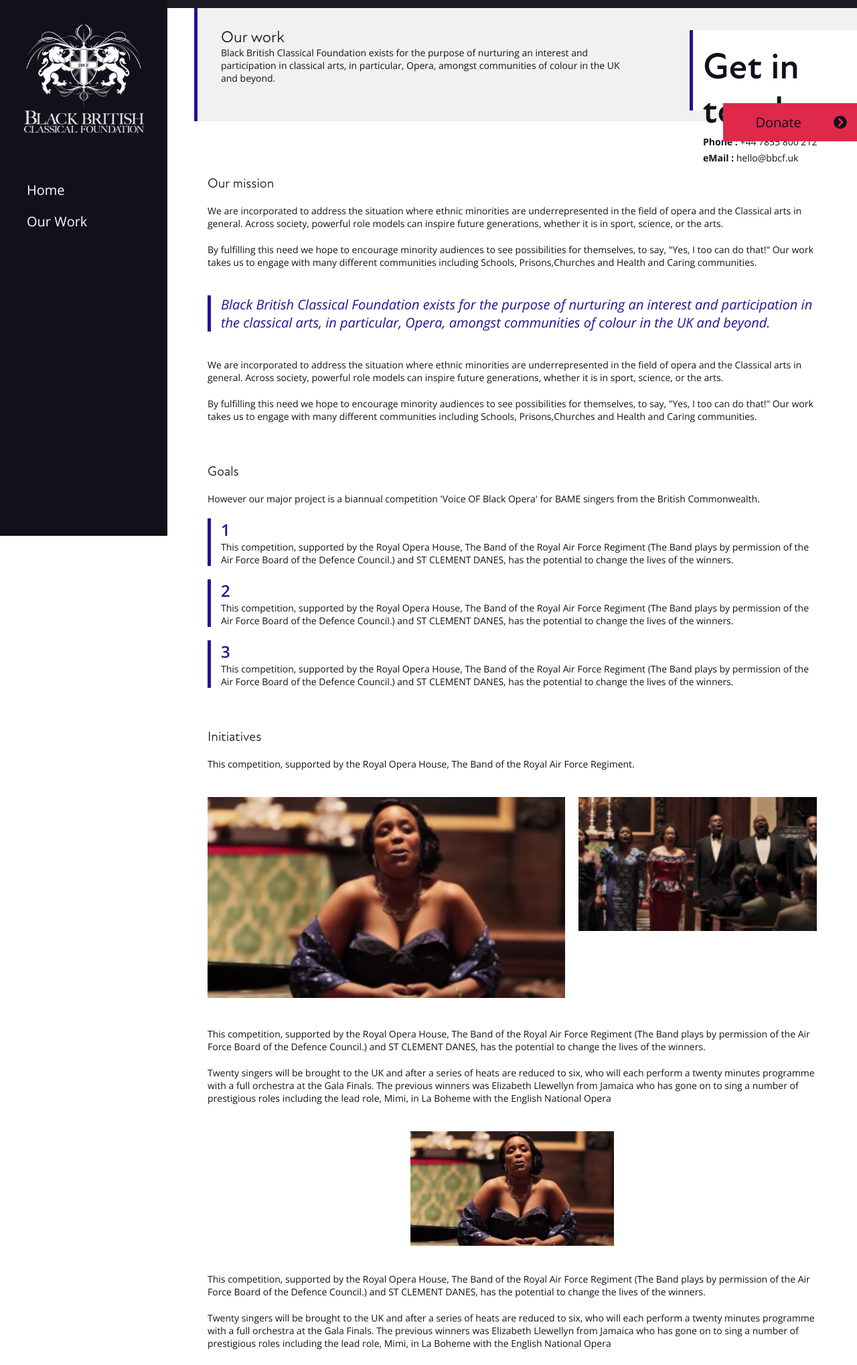
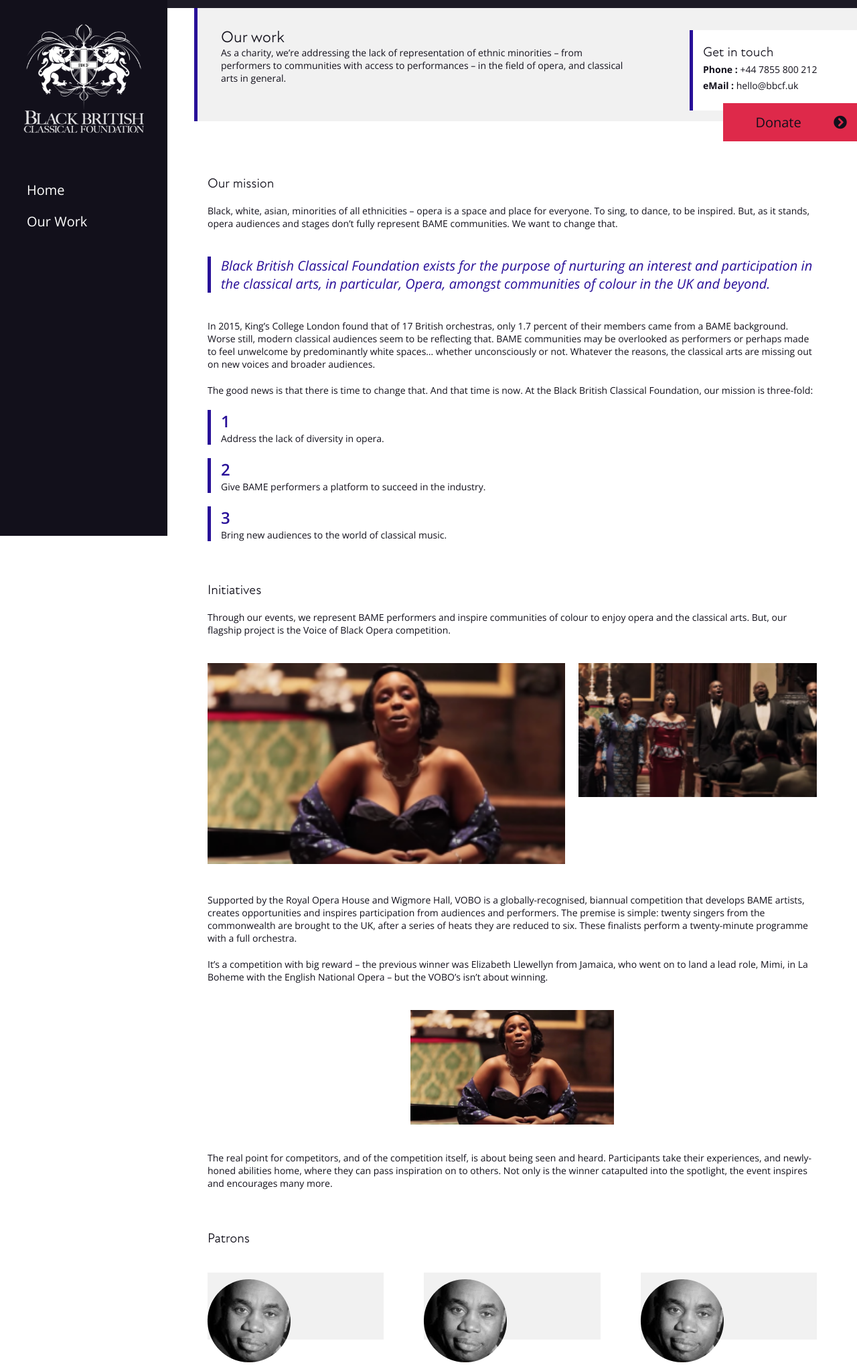
Before and after one commit to amarssadal/bbfc, a Flask app: template templates/our_work.html in a window 1280 px wide. Shown: the top 2038 px of the page at 67% size. Run offline with Flask 2, Linux system fonts and the light colour scheme; the template is opened without the code that fills it, so the values that code supplies are empty; style sheets or scripts are compiled from the project's sources; some libraries are stand-ins or nearby versions.

Commit message:
copy changes

```diff
--- a/instance/default.py
+++ b/instance/default.py
@@ -17,3 +17,5 @@
 ADMIN_PASSWORD = "glassk967"
 
 IMAGE_BASE_PATH = 'static/events/'
+
+MAILCHIMP_API_KEY = 'd1c55cb99260f96e3ad2260075dd9819-us16'
--- a/static/css/_variables.scss
+++ b/static/css/_variables.scss
@@ -35,7 +35,6 @@
 $color_white: #ffffff;
 
 $wrapper_background: #1D1B26;
-
 
 //|Fonts
 $serif_font: 'PT-Serif', serif;
--- a/static/css/menu.css
+++ b/static/css/menu.css
@@ -304,7 +304,7 @@
 .wrapper .nav_bar .menu {
   color: #ffffff;
   margin: 20px;
-  overflow: hidden;
+  overflow: auto;
 }
 
 .wrapper .nav_bar .menu .item {
@@ -318,7 +318,7 @@
 }
 
 .wrapper .nav_bar .menu .item .sub_menu {
-  overflow: hidden;
+  overflow: auto;
   max-height: 0;
 }
 
--- a/templates/base.html
+++ b/templates/base.html
@@ -3,6 +3,7 @@
     <head>
         <meta charset="UTF-8">
         <meta name="viewport" content="width=device-width, initial-scale=1.0">
+        {% block meta %}{% endblock %}
         <!-- <link rel="stylesheet" href="{{ url_for('static', filename='/css/main.css') }}"> -->
         <link rel="stylesheet" href="{{ url_for('static', filename='/css/menu.css') }}">
         <link rel="stylesheet" href="https://use.fontawesome.com/releases/v5.13.1/css/all.css" integrity="sha384-xxzQGERXS00kBmZW/6qxqJPyxW3UR0BPsL4c8ILaIWXva5kFi7TxkIIaMiKtqV1Q" crossorigin="anonymous">
@@ -28,11 +29,13 @@
                 {% endblock %}
                 <div class="footer section_margins">
                     <div class="top">
-                        <h2>We need your support</h2>
+                        <h2>Will you support change?</h2>
                     </div>
                     <div class="left">
                             <p>
-                                Our work depends on the support and contributions of people like you. If you want to perform, raise funds or collaborate in any way, we'd love to hear from you.
+                                Changing the industry isn’t going to be easy, but it’s possible. Our success depends on
+                                the support of people like you. If you’d like to perform, raise funds or collaborate in
+                                any way, we’re all ears.
                             </p>
                             <p>
                                 Contact us: hello@bbcf.uk | +44 7855 800 212
@@ -43,25 +46,25 @@
                     </div>
                     <div class="right">
                         <div class="button_with_arrow background_color_red">
-                            <div>Donate</div>
+                            <div>Support BBCF</div>
                             <div></div>
                             <div><img src="{{ url_for('static', filename='/images/svg/Icon_arrow.svg') }}"></div>
                         </div>
-                        <div class="button_with_arrow">
-                            <div>Volunteer</div>
-                            <div></div>
-                            <div><img src="{{ url_for('static', filename='/images/svg/Icon_arrow.svg') }}"></div>
-                        </div>
-                        <div class="button_with_arrow">
-                            <div>Collaborate</div>
-                            <div></div>
-                            <div><img src="{{ url_for('static', filename='/images/svg/Icon_arrow.svg') }}"></div>
-                        </div>
-                        <div class="button_with_arrow">
-                            <div>Perform</div>
-                            <div></div>
-                            <div><img src="{{ url_for('static', filename='/images/svg/Icon_arrow.svg') }}"></div>
-                        </div>
+<!--                        <div class="button_with_arrow">-->
+<!--                            <div>Volunteer</div>-->
+<!--                            <div></div>-->
+<!--                            <div><img src="{{ url_for('static', filename='/images/svg/Icon_arrow.svg') }}"></div>-->
+<!--                        </div>-->
+<!--                        <div class="button_with_arrow">-->
+<!--                            <div>Collaborate</div>-->
+<!--                            <div></div>-->
+<!--                            <div><img src="{{ url_for('static', filename='/images/svg/Icon_arrow.svg') }}"></div>-->
+<!--                        </div>-->
+<!--                        <div class="button_with_arrow">-->
+<!--                            <div>Perform</div>-->
+<!--                            <div></div>-->
+<!--                            <div><img src="{{ url_for('static', filename='/images/svg/Icon_arrow.svg') }}"></div>-->
+<!--                        </div>-->
                     </div>
                     <div class="bottom">
                         <span>
--- a/templates/our_work.html
+++ b/templates/our_work.html
@@ -2,6 +2,12 @@
 
 {% block css %}
     <link rel="stylesheet" href="{{ url_for('static', filename='/css/our_work.css') }}">
+{% endblock %}
+
+{% block meta %}
+<meta name="title" content="BBCF: Diversifying Opera and Classical Arts">
+<meta name="description" content="Opera and the classical arts need diversity. Not just in performers, but audiences too.
+Here’s how we’re making that a reality. ">
 {% endblock %}
 
 {% block title %}
@@ -14,13 +20,14 @@
             <div class="left">
                 <h3>Our work</h3>
                 <div class="subtext">
-                    Black British Classical Foundation exists for the purpose of nurturing an interest and participation in classical arts, in particular, Opera, amongst communities of colour in the UK and beyond.
+                    As a charity, we’re addressing the lack of representation of ethnic minorities – from performers to
+                    communities with access to performances – in the field of opera, and classical arts in general.
                 </div>
             </div>
             <div class="right">
                 <div class="contact_box">
                     <div class="head stick_box">
-                        <h6>Get in touch</h6>
+                        <h4>Get in touch</h4>
                     </div>
                     <p><span class="bold">Phone : </span>+44 7855 800 212</p>
                     <p><span class="bold">eMail : </span>hello@bbcf.uk</p>
@@ -29,7 +36,7 @@
             <div class="button_with_arrow donate">
                 <div>Donate</div>
                 <div></div>
-                <div><i class="fas fa-chevron-circle-right"></i></ion-icon></div>
+                <div><i class="fas fa-chevron-circle-right"></i></div>
             </div>
             <div id="our_mission"></div>
         </div>
@@ -38,10 +45,9 @@
                 Our mission
             </h4>
             <div class="text_block">
-                We are incorporated  to address the situation where ethnic minorities are underrepresented in the field of opera and the Classical arts in general. Across society, powerful role models can inspire future generations, whether it is in sport, science, or the arts.
-            </div>
-            <div class="text_block">
-                By fulfilling this need we hope to encourage minority audiences to see possibilities for themselves, to say, "Yes, I too can do that!" Our work takes us to engage with many different communities including Schools, Prisons,Churches and Health and Caring communities.
+                Black, white, asian, minorities of all ethnicities – opera is a space and place for everyone. To sing,
+                to dance, to be inspired. But, as it stands, opera audiences and stages don’t fully represent BAME
+                communities. We want to change that.
             </div>
             <div class="text_block blue_box">
                 <div class="stick_box">
@@ -49,17 +55,16 @@
                 </div>
             </div>
             <div class="text_block">
-                We are incorporated  to address the situation where ethnic minorities are underrepresented in the field of opera and the Classical arts in general. Across society, powerful role models can inspire future generations, whether it is in sport, science, or the arts.
+                In 2015, King’s College London found that of 17 British orchestras, only 1.7 percent of their members
+                came from a BAME background. Worse still, modern classical audiences seem to be reflecting that. BAME
+                communities may be overlooked as performers or perhaps made to feel unwelcome by predominantly white
+                spaces… whether unconsciously or not. Whatever the reasons, the classical arts are missing out on new
+                voices and broader audiences.
             </div>
             <div class="text_block">
-                By fulfilling this need we hope to encourage minority audiences to see possibilities for themselves, to say, "Yes, I too can do that!" Our work takes us to engage with many different communities including Schools, Prisons,Churches and Health and Caring communities.
+                The good news is that there is time to change that. And that time is now. At the Black British Classical
+                Foundation, our mission is three-fold:
                 <div  id="goals"></div>
-            </div>
-            <h4>
-                Goals
-            </h4>
-            <div class="text_block">
-                However our major project is a biannual competition 'Voice OF Black Opera' for BAME singers from the British Commonwealth.
             </div>
             <div class="text_block">
                 <div class="stick_box">
@@ -67,7 +72,7 @@
                         1
                     </div>
                     <div class="text">
-                        This competition, supported by the Royal Opera House, The Band of the Royal Air Force Regiment (The Band plays by permission of the Air Force Board of the Defence Council.) and ST CLEMENT DANES, has the potential  to change the lives of the winners.
+                        Address the lack of diversity in opera.
                     </div>
                 </div>
             </div>
@@ -77,7 +82,7 @@
                         2
                     </div>
                     <div class="text">
-                        This competition, supported by the Royal Opera House, The Band of the Royal Air Force Regiment (The Band plays by permission of the Air Force Board of the Defence Council.) and ST CLEMENT DANES, has the potential  to change the lives of the winners.
+                        Give BAME performers a platform to succeed in the industry.
                     </div>
                 </div>
             </div>
@@ -87,7 +92,7 @@
                         3
                     </div>
                     <div class="text">
-                        This competition, supported by the Royal Opera House, The Band of the Royal Air Force Regiment (The Band plays by permission of the Air Force Board of the Defence Council.) and ST CLEMENT DANES, has the potential  to change the lives of the winners.
+                        Bring new audiences to the world of classical music.
                     </div>
                 </div>
                 <div id="initiatives"></div>
@@ -96,7 +101,8 @@
                 Initiatives
             </h4>
             <div class="text_block">
-                This competition, supported by the Royal Opera House, The Band of the Royal Air Force Regiment.
+                Through our events, we represent BAME performers and inspire communities of colour to enjoy opera and
+                the classical arts. But, our flagship project is the Voice of Black Opera competition.
             </div>
             <div class="image_box two_image">
                 <div>
@@ -107,20 +113,84 @@
                 </div>
             </div>
             <div class="text_block">
-                This competition, supported by the Royal Opera House, The Band of the Royal Air Force Regiment (The Band plays by permission of the Air Force Board of the Defence Council.) and ST CLEMENT DANES, has the potential  to change the lives of the winners.
+                Supported by the Royal Opera House and Wigmore Hall, VOBO is a globally-recognised, biannual competition
+                that develops BAME artists, creates opportunities and inspires participation from audiences and
+                performers. The premise is simple: twenty singers from the commonwealth are brought to the UK, after a
+                series of heats they are reduced to six. These finalists perform a twenty-minute programme with a full
+                orchestra.
             </div>
             <div class="text_block">
-                Twenty singers will be brought to the UK and after a series of heats are reduced to six, who will each perform a twenty minutes programme with a full orchestra at the Gala Finals. The previous winners was Elizabeth Llewellyn from Jamaica who has gone on to sing a number of prestigious roles including the lead role, Mimi, in La Boheme with the English National Opera
+                It’s a competition with big reward – the previous winner was Elizabeth Llewellyn from Jamaica, who went
+                on to land a lead role, Mimi, in La Boheme with the English National Opera – but the VOBO’s isn’t
+                about winning.
             </div>
             <div class="image_box one_image">
                 <img src="{{ url_for('static', filename='/images/image_1.png') }}" alt="BBCF">
             </div>
             <div class="text_block">
-                This competition, supported by the Royal Opera House, The Band of the Royal Air Force Regiment (The Band plays by permission of the Air Force Board of the Defence Council.) and ST CLEMENT DANES, has the potential  to change the lives of the winners.
+                The real point for competitors, and of the competition itself, is about being seen and heard.
+                Participants take their experiences, and newly-honed abilities home, where they can pass inspiration on
+                to others. Not only is the winner catapulted into the spotlight, the event inspires and encourages many more.
+                <div  id="outcomes"></div>
             </div>
-            <div class="text_block">
-                Twenty singers will be brought to the UK and after a series of heats are reduced to six, who will each perform a twenty minutes programme with a full orchestra at the Gala Finals. The previous winners was Elizabeth Llewellyn from Jamaica who has gone on to sing a number of prestigious roles including the lead role, Mimi, in La Boheme with the English National Opera
-                <div  id="outcomes"></div>
+            <h4>
+                Patrons
+            </h4>
+            <div class="patrons">
+                <div class="patron">
+                    <div class="patron_image">
+                        <img src="/images/patrons_1.png" alt="">
+                    </div>
+                    <div class="patron_name">
+                        Vincent Osbourne
+                    </div>
+                    <div class="patron_title">
+                        BBCF Performer and VOBOS 2018 winner
+                    </div>
+                    <div class="patron_text">
+                        Trained at Birmingham Theatre School as an Actor and Teacher of Speech and Drama, Vincent has
+                        worked extensively in repertory companies including The National Theatre, and the West End.
+                        Vincent was the creator of the first Black Soap Opera - "Brothers and Sisters" on BBC2, before
+                        going on to become a successful entrepreneur, sponsoring the Brixton Open an Arts Competition
+                        from its conception. Now a campaigner, The Black British Classical Foundation is a continuation
+                        and expansion of the work Vincent began in those early days, and is now set to culminate in the
+                        Voice Of Black Opera.
+                    </div>
+                </div>
+                <div class="patron">
+                    <div class="patron_image">
+                        <img src="/images/patrons_1.png" alt="">
+                    </div>
+                    <div class="patron_name">
+                        Lord Boateng
+                    </div>
+                    <div class="patron_title">
+                        BBCF Performer and VOBOS 2018 winner
+                    </div>
+                    <div class="patron_text">
+                        Former MP Paul Boateng became the UK's first mixed-race Cabinet Minister in May 2002, when he
+                        was appointed as Chief Secretary to the Treasury by Tony Blair. Following his departure from the
+                        House of Commons, he served as the British High Commissioner to South Africa and was introduced
+                        as a member of the House of Lords in 2010.
+                    </div>
+                </div>
+                <div class="patron">
+                    <div class="patron_image">
+                        <img src="/images/patrons_1.png" alt="">
+                    </div>
+                    <div class="patron_name">
+                        Grace-Melzia Bumbry
+                    </div>
+                    <div class="patron_title">
+                        BBCF Performer and VOBOS 2018 winner
+                    </div>
+                    <div class="patron_text">
+                        As one of opera's most controversial artists, Grace-Melzia Bumbry continues to make headlines.
+                        With a 50-plus year career she is phenomenally preserved. Critics and audiences around the world
+                        continue to cheer this celebrated artist, who garners remarkable coverage and incredible ovations
+                        with reviews praising her as a national treasure, spectacular, spiritual and magnificent.
+                    </div>
+                </div>
             </div>
             <h4>
                 Outcomes
@@ -160,60 +230,6 @@
                         <div class="text">
                             of averge views of our online concert content
                         </div>
-                    </div>
-                </div>
-            </div>
-            <div class="text_block">
-                This competition, supported by the Royal Opera House, The Band of the Royal Air Force Regiment (The Band plays by permission of the Air Force Board of the Defence Council.) and ST CLEMENT DANES, has the potential  to change the lives of the winners.
-            </div>
-            <div class="text_block">
-                Twenty singers will be brought to the UK and after a series of heats are reduced to six, who will each perform a twenty minutes programme with a full orchestra at the Gala Finals. The previous winners was Elizabeth Llewellyn from Jamaica who has gone on to sing a number of prestigious roles including the lead role, Mimi, in La Boheme with the English National Opera
-                <div  id="patrons"></div>
-            </div>
-            <h4>
-                Patrons
-            </h4>
-            <div class="patrons">
-                <div class="patron">
-                    <div class="patron_image">
-                        <img src="/images/patrons_1.png" alt="">
-                    </div>
-                    <div class="patron_name">
-                        Vincent Osbourne
-                    </div>
-                    <div class="patron_title">
-                        BBCF Performer and VOBOS 2018 winner
-                    </div>
-                    <div class="patron_text">
-                        We are incorporated  to address the situation where ethnic minorities are underrepresented in the field of opera and the Classical
-                    </div>
-                </div>
-                <div class="patron">
-                    <div class="patron_image">
-                        <img src="/images/patrons_1.png" alt="">
-                    </div>
-                    <div class="patron_name">
-                        Vincent Osbourne
-                    </div>
-                    <div class="patron_title">
-                        BBCF Performer and VOBOS 2018 winner
-                    </div>
-                    <div class="patron_text">
-                        We are incorporated  to address the situation where ethnic minorities are underrepresented in the field of opera and the Classical
-                    </div>
-                </div>
-                <div class="patron">
-                    <div class="patron_image">
-                        <img src="/images/patrons_1.png" alt="">
-                    </div>
-                    <div class="patron_name">
-                        Vincent Osbourne
-                    </div>
-                    <div class="patron_title">
-                        BBCF Performer and VOBOS 2018 winner
-                    </div>
-                    <div class="patron_text">
-                        We are incorporated  to address the situation where ethnic minorities are underrepresented in the field of opera and the Classical
                     </div>
                 </div>
             </div>
```
Also changed, not shown: templates/index.html (+28 -23 lines), 2 other files.
